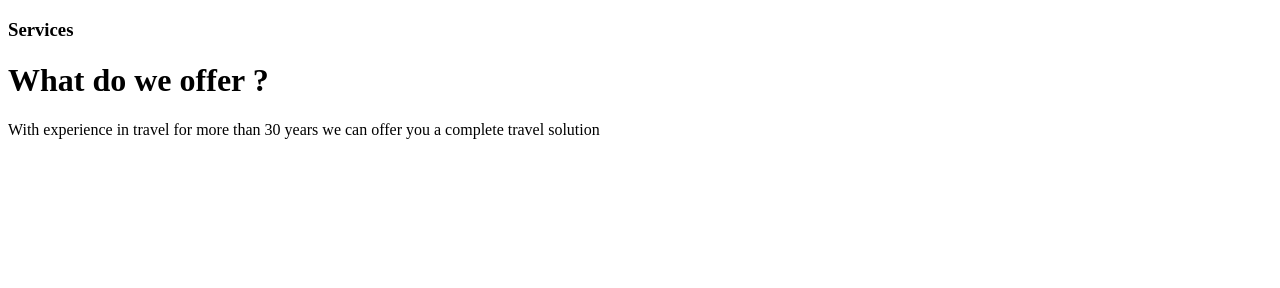
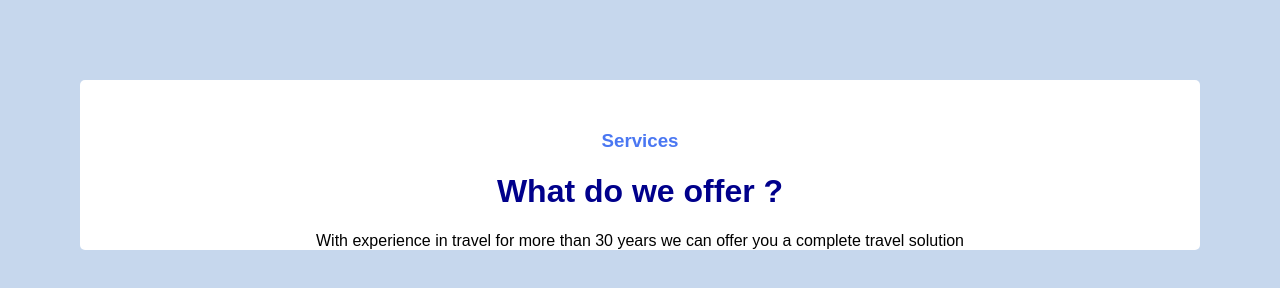
Before and after one commit to BPalomba/image-based-web-project, a plain HTML site: page index.html in a window 1280 px wide. Drawn offline with Linux system fonts and the light colour scheme.

Commit message:
se añadio las clases html y comenzamos con el css

```diff
--- a/css/style.css
+++ b/css/style.css
@@ -0,0 +1,28 @@
+*{
+    font-family: Arial, Helvetica, sans-serif;
+}
+
+body{
+    background-color: rgb(198, 215, 237);
+    margin: 80px;
+}
+
+.cuadrado{
+    background-color: white;
+    border-radius: 5px;
+}
+
+.services{
+    color: rgb(74, 119, 242);
+    text-align: center;
+    padding-top: 50px;
+}
+
+.wdwo{
+    color: darkblue;
+    text-align: center;
+}
+
+.p1{
+    text-align: center;
+}
--- a/index.html
+++ b/index.html
@@ -5,13 +5,14 @@
     <meta http-equiv="X-UA-Compatible" content="IE=edge">
     <meta name="viewport" content="width=device-width, initial-scale=1.0">
     <title>image-based-web-project</title>
-    <link rel="stylesheet" href="/css/style.css">
+    <link rel="stylesheet" href="css/style.css">
 </head>
 <body>
+<div class="cuadrado">
     <header>
-        <h3>Services</h3>
-        <h1>What do we offer ?</h1>
-        <p>With experience in travel for more than 30 years we can offer you a complete travel solution</p>
+        <h3 class="services">Services</h3>
+        <h1 class="wdwo">What do we offer ?</h1>
+        <p class="p1">With experience in travel for more than 30 years we can offer you a complete travel solution</p>
     </header>
     <main>
         <!-- Air Tiketing -->
@@ -39,5 +40,6 @@
 
         </section>
     </main>
+</div>
 </body>
 </html>
```
